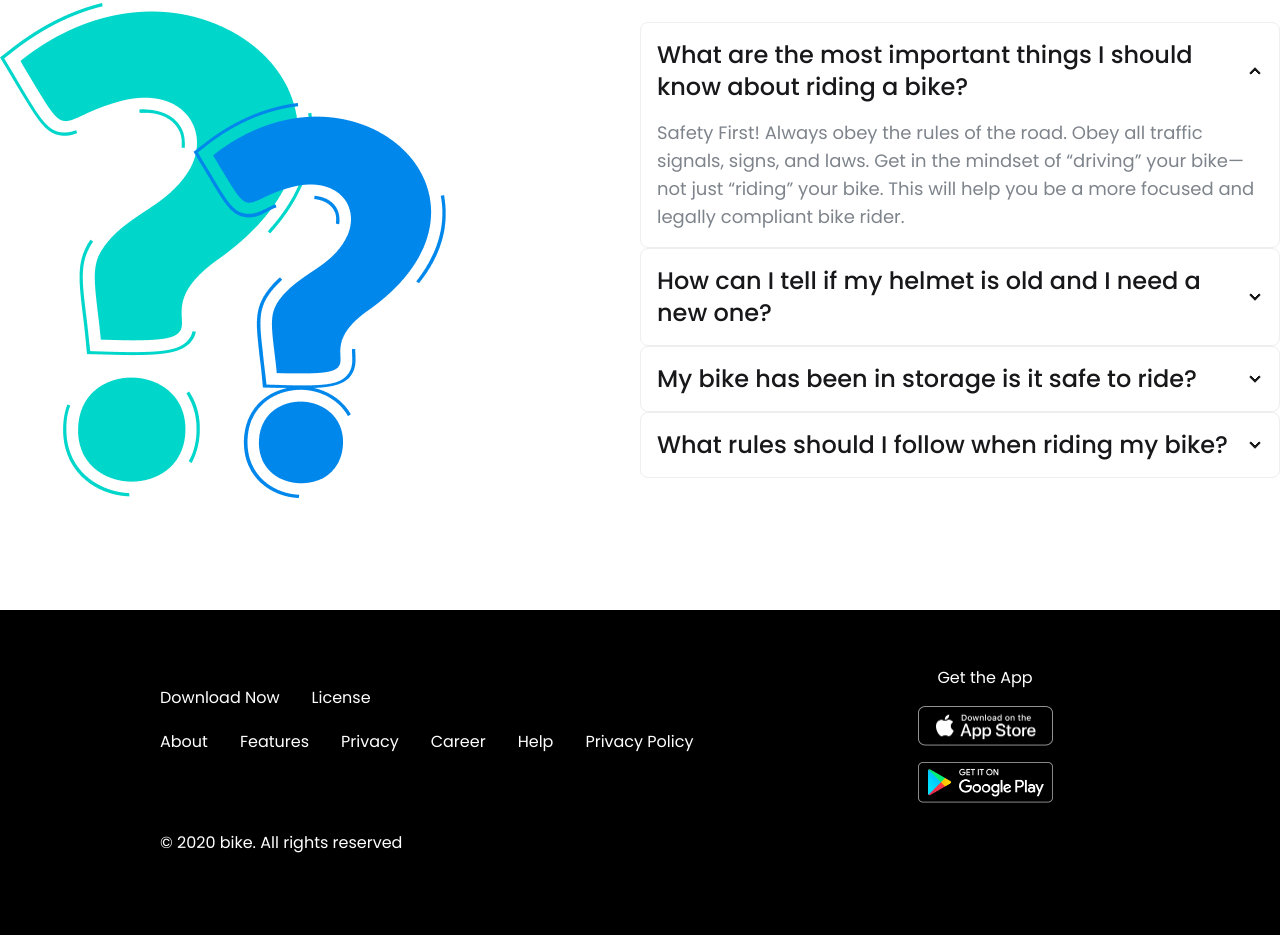
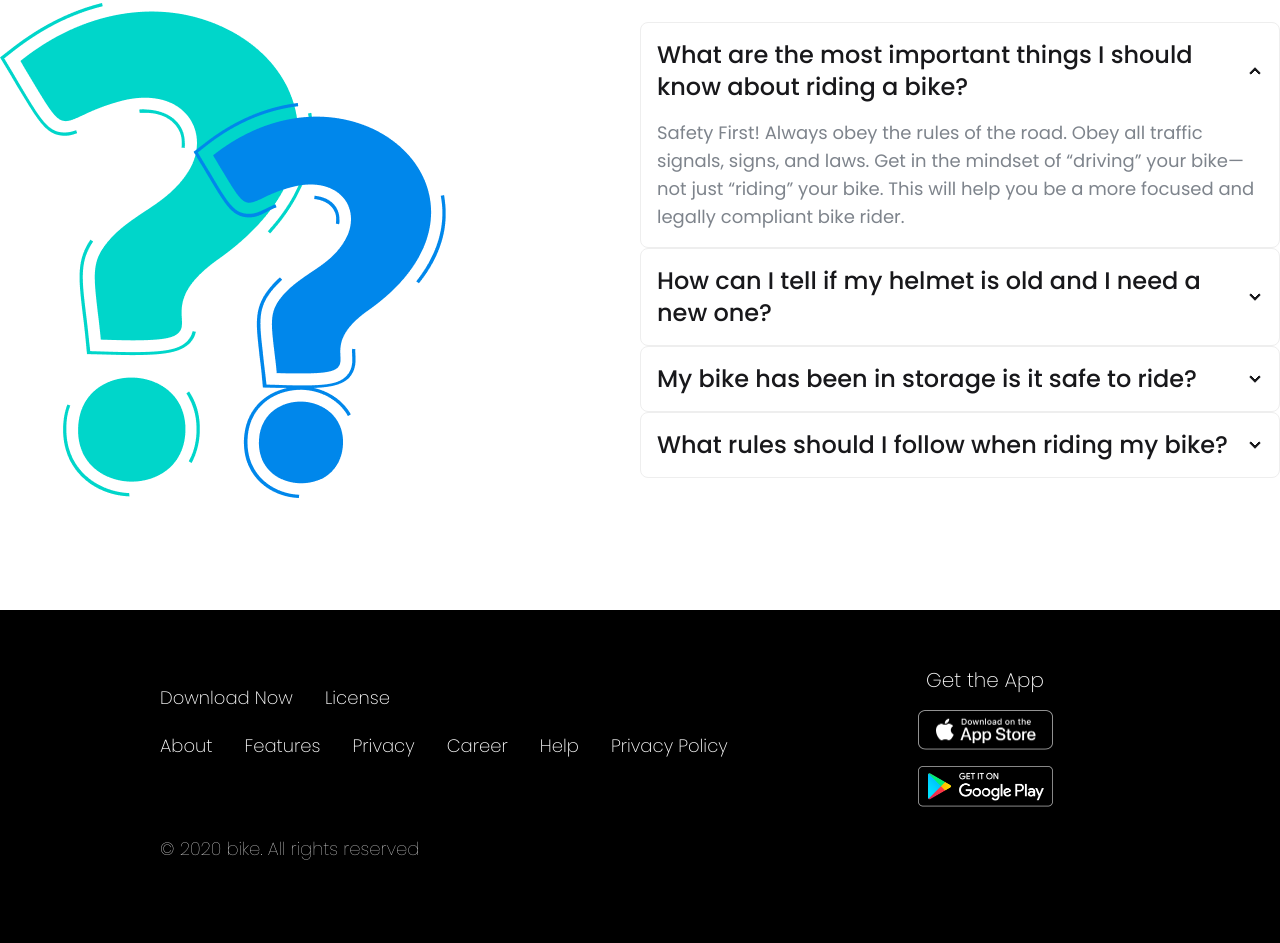
Before and after one commit to Shahareartamim01/Biker-zone, a plain HTML site: page index.html in a window 1280 px wide. Shown: the part 2843-3786 px from the top of the page. Drawn offline with nearby package versions, Linux system fonts and the light colour scheme.

Commit message:
footer added

```diff
--- a/index.html
+++ b/index.html
@@ -387,7 +387,7 @@
           <!-- container -->
            <div class="flex flex-col-reverse md:flex-row md:items-center md:justify-between text-white">
             <!-- links -->
-             <div>
+             <div class="md:text-lg text-sm font-extralight">
               <div class="flex mb-5">
                 <ul class="flex gap-4 md:gap-8 flex-col md:flex-row">
                   <li><a href="">Download Now</a></li>
@@ -409,7 +409,7 @@
              <!-- get app -->
               <div class="mb-7">
                 <!-- title -->
-                 <div class="md:text-center">
+                 <div class="md:text-center md:text-xl text-lg font-extralight">
                   Get the App
                  </div>
                  <!-- image -->
@@ -421,7 +421,7 @@
                   </div>
               </div>
            </div>
-           <div class="text-center md:text-left text-white">
+           <div class="text-center md:text-left text-white md:text-lg text-sm font-thin">
             <p>© 2020 bike. All rights reserved</p>
           </div>
          </section>
```
